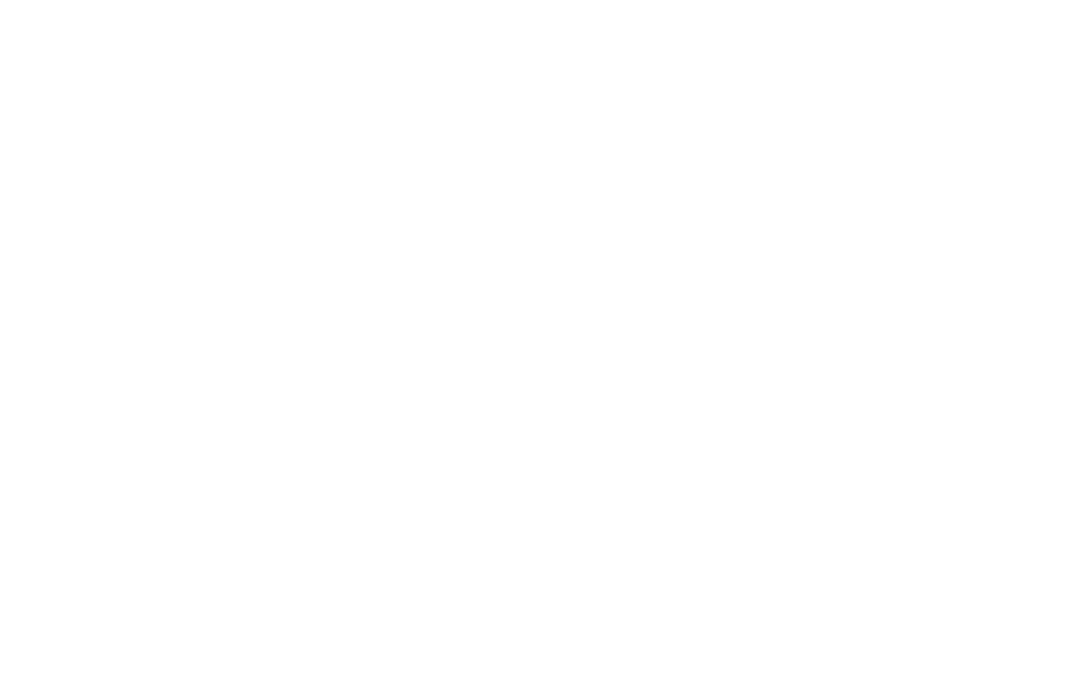
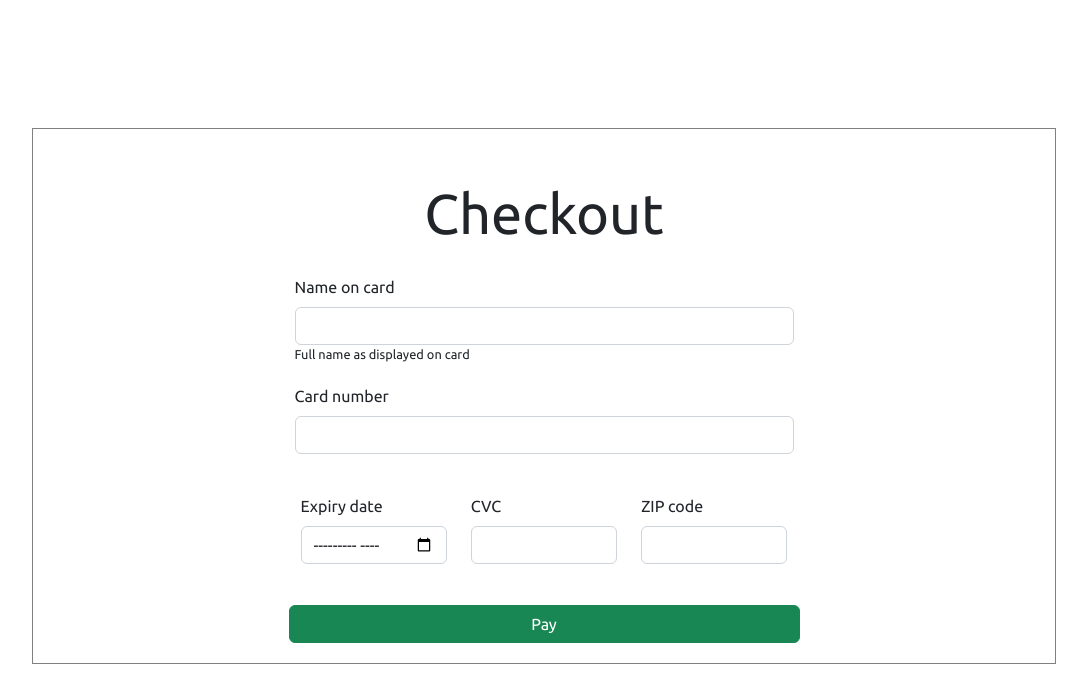
Before and after one commit to elizawtw/creditCardCheckout_dailyui2, a plain HTML site: page index.html in a window 1280 px wide. Shown: the whole page, without its empty margins (96-1183 px from the left). Drawn offline with nearby package versions, Linux system fonts and the light colour scheme.

Commit message:
work on layout of checkout page

```diff
--- a/css/styles.css
+++ b/css/styles.css
@@ -0,0 +1,37 @@
+form {
+  font-family: 'Ubuntu';
+  margin: 10% 10%;
+  display: flex;
+  flex-direction: column;
+  border: solid 1px grey;
+
+}
+
+p{
+  font-size: 0.8rem;
+}
+
+.title {
+  font-size: 3.5rem;
+  text-align: center;
+  padding-top: 5%;
+}
+
+.name {
+  margin: 2% auto;
+
+}
+
+.card-number {
+  margin:2% auto;
+
+}
+
+.btn {
+  margin: 2% 0;
+}
+
+.row {
+  padding:2% 0;
+  justify-content: center;
+}
--- a/index.html
+++ b/index.html
@@ -7,16 +7,68 @@
   <link rel="stylesheet" href="css/styles.css">
   <!-- CSS only -->
 <link href="https://cdn.jsdelivr.net/npm/bootstrap@5.2.2/dist/css/bootstrap.min.css" rel="stylesheet" integrity="sha384-Zenh87qX5JnK2Jl0vWa8Ck2rdkQ2Bzep5IDxbcnCeuOxjzrPF/et3URy9Bv1WTRi" crossorigin="anonymous">
-<link rel="stylesheet" href="path/to/font-awesome/css/font-awesome.min.css">
+
 <link rel="preconnect" href="https://fonts.googleapis.com">
 <link rel="preconnect" href="https://fonts.gstatic.com" crossorigin>
 <link href="https://fonts.googleapis.com/css2?family=Montserrat:wght@100;400;900&family=Ubuntu:wght@300;400;700&display=swap" rel="stylesheet">
 
 <!-- JavaScript Bundle with Popper -->
 <script src="https://cdn.jsdelivr.net/npm/bootstrap@5.2.2/dist/js/bootstrap.bundle.min.js" integrity="sha384-OERcA2EqjJCMA+/3y+gxIOqMEjwtxJY7qPCqsdltbNJuaOe923+mo//f6V8Qbsw3" crossorigin="anonymous"></script>
-  <title>Document</title>
+  <title>Checkout</title>
 </head>
 <body>
+  <form>
+    <h1 class="title">Checkout</h1>
+    <div class="container">
+
+      <div class="name col-md-6 col-sm-12">
+        <label for="cc-name" class="form-label">Name on card</label>
+        <input type="text" id="cc-name" class="form-control">
+        <p>Full name as displayed on card</p>
+        <div class="invalid-feedback">
+          Name is required
+        </div>
+      </div>
+      <div class="card-number col-md-6 col-sm-12">
+        <label for="cc-number" class="form-label">Card number</label>
+        <input type="text" id="cc-number" class="form-control">
+        <div class="invalid-feedback">
+          Credit card number is required
+        </div>
+      </div>
+      <div class="row">
+        <div class="card-expiry col-md-2">
+          <label for="cc-expiry" class="form-label">Expiry date</label>
+          <input type="month" id="cc-expiry" class="form-control">
+          <div class="invalid-feedback">
+            Expiry date is required
+          </div>
+        </div>
+        <div class="card-cvc col-md-2">
+          <label for="cvc" class="form-label">CVC</label>
+          <input type"number" id="cvc" class="form-control">
+          <div class="invalid-feedback">
+            Security code is required
+          </div>
+        </div>
+        <div class="cc-zip col-md-2">
+          <label for="zipcode" class="form-label">ZIP code</label>
+          <input type="text" id="zipcode" class="form-control">
+          <div class="invalid-feedback">
+            ZIP code is required
+          </div>
+        </div>
+      </div>
+
+
+
+    </div>
+    <div class="text-center">
+      <button class="btn btn-success w-50" type="submit">Pay</button>
+    </div>
+
+  </form>
+
 
 </body>
 </html>
```
